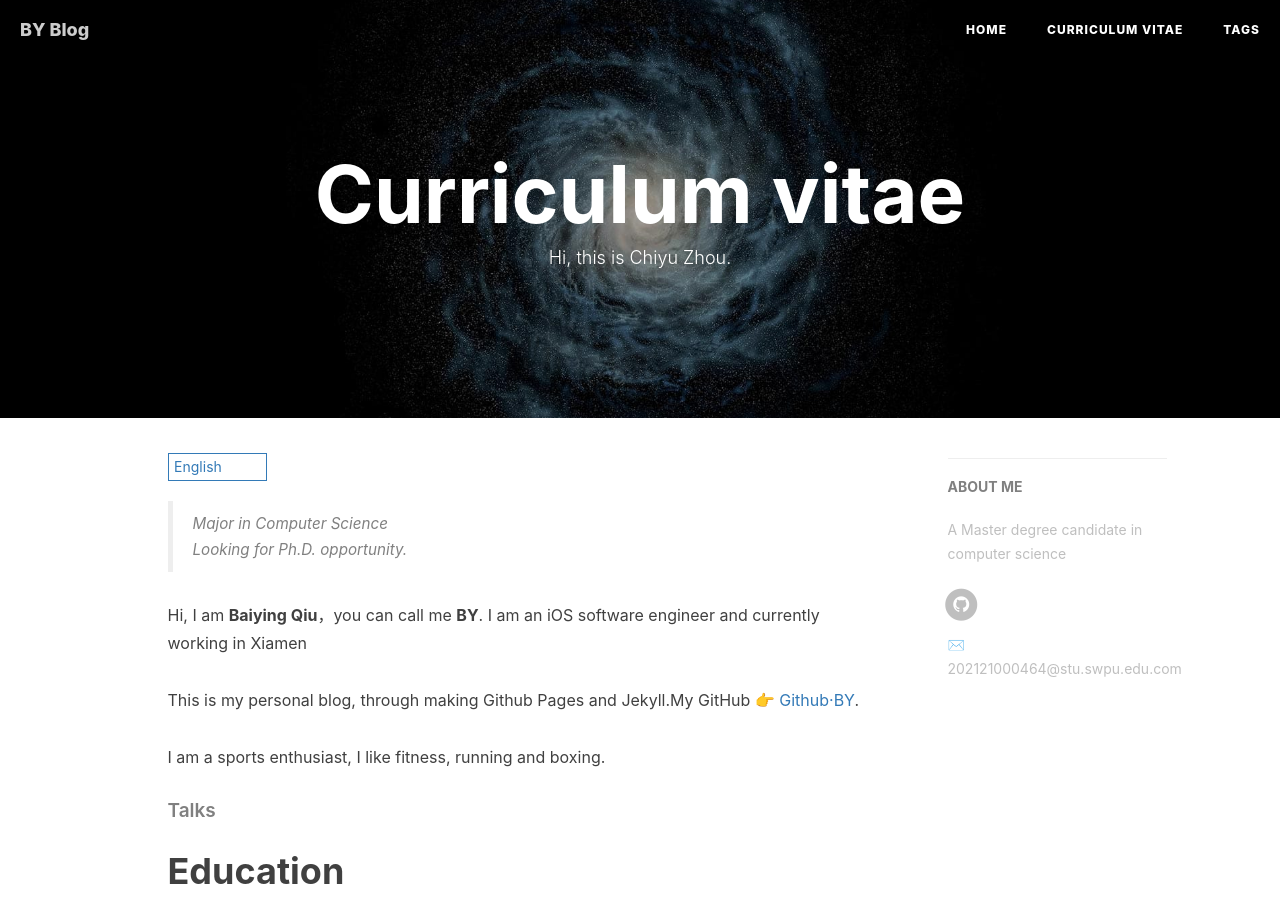
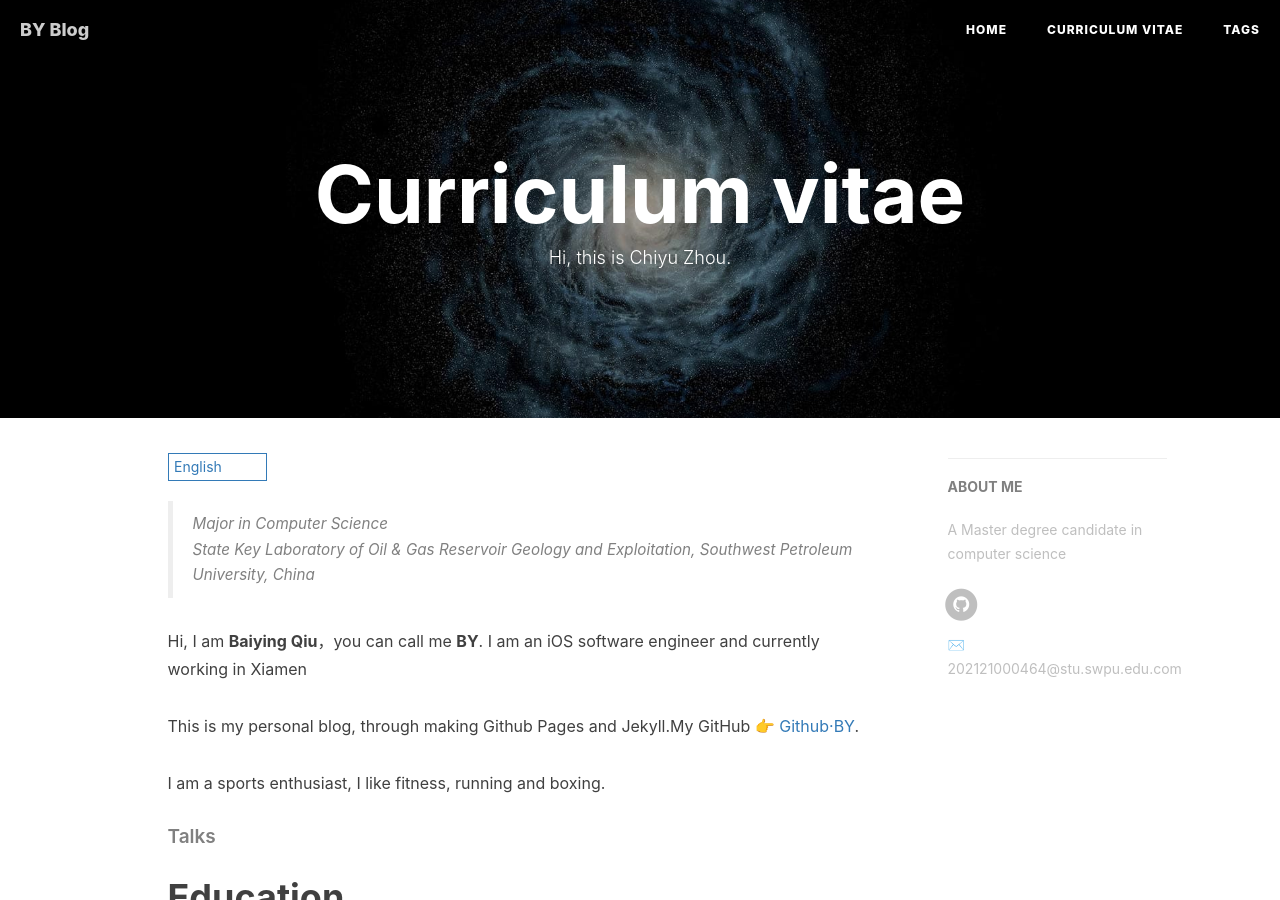
Before and after one commit to Fotrey/fotrey.github.io, a Jekyll site: the page built from about.html, in a window 1280 px wide and 900 px high. Built offline with Jekyll 4.4.1, drawn with Linux system fonts in a browser that asks for light colours; nearby versions of some CDN libraries; comment, search, counter and statistics services are not loaded.

Commit message:
Update about.html

```diff
--- a/about.html
+++ b/about.html
@@ -15,7 +15,7 @@ header-img: "img/post-bg-universe.jpg"
 <!-- English Version -->
 <div class="en post-container">
     <blockquote><p>Major in Computer Science<br>
-    Looking for Ph.D. opportunity.</p></blockquote>
+    State Key Laboratory of Oil & Gas Reservoir Geology and Exploitation, Southwest Petroleum University, China</p></blockquote>
 
     <p>Hi, I am <strong>Baiying Qiu</strong>，you can call me <strong>BY</strong>. I am an iOS software engineer and currently working in Xiamen</p>
 
```
